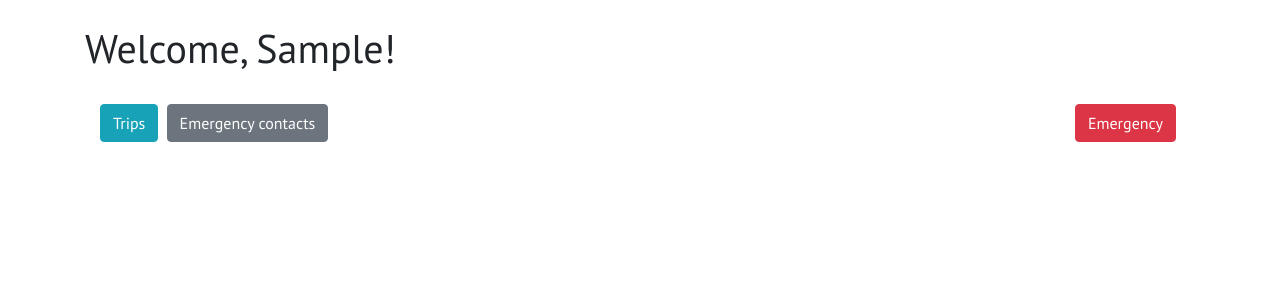
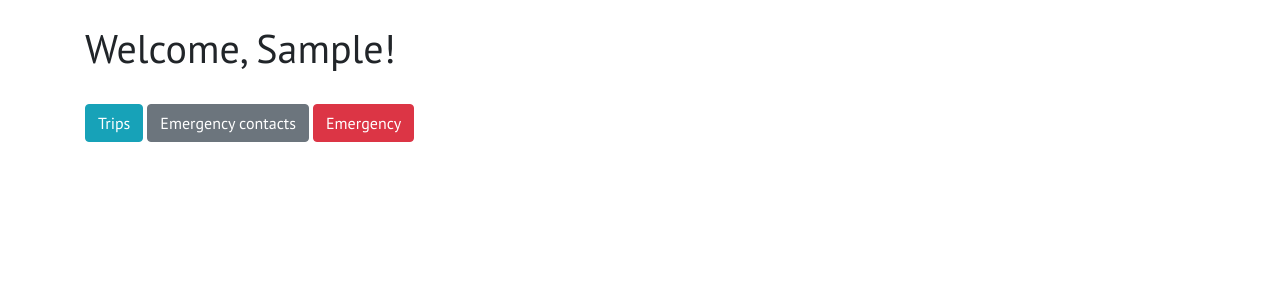
Before and after one commit to srivardhansajja/stay-safe, a Django app: page / in a window 1280 px wide. Shown: the part 56-356 px from the top of the page. Run offline with Django 3.2, Linux system fonts and the light colour scheme; the visitor is signed in with stand-in values (Sample User, id 1); parts of the project's set-up code (start-up, migrations or seed data) failed here and were passed over; some libraries are stand-ins or nearby versions.

Commit message:
fixed html for emergency button

```diff
--- a/apps/pages/urls.py
+++ b/apps/pages/urls.py
@@ -34,10 +34,13 @@ urlpatterns = [
          name='trip_delete'
          ),
 
+    # Trip mark as complete
     path('trips/<int:pk>/mark_complete',
          views.mark_complete,
          name='mark_complete'
          ),
+
+    # Emergency button pressed
     path('trips/emergency_mode',
          views.emergency_mode,
          name='emergency_mode'
--- a/templates/home.html
+++ b/templates/home.html
@@ -11,11 +11,11 @@
     {% if user.is_authenticated %}
     <br><h1>Welcome, {{ user.first_name }}!</h1><br>
 
-        <!-- Create a trip -->
-        <form id="trip_options" class="form-inline ml-auto">
-        <div class="container">
-            <div class="row">
-                <div class="col-md-10">
+    <!-- Trips, Emergency Contacts, Emergency button -->
+    <div class="container-fluid">
+        <div class="row">
+            <div class="form-inline float-left">
+                <form id="trip_options" class="form-inline ml-auto">
 
                     <!-- View trips -->
                     <a href="{% url 'trip_list' %}" class="btn btn-info btn-md mr-1" \
@@ -29,23 +29,18 @@
                         Emergency contacts
                     </a>
 
+                </form>
 
-                </div>
-                <div class="col-md-2">
-                    <!-- Emergency! -->
-                    <!-- <a href="" class="btn btn btn-danger btn-md float-right pull-right mr-1" \
-                        role="button" aria-pressed="true">
+                <!-- Emergency Button -->
+                <form method="POST" action="{% url 'emergency_mode' %}">
+                    {% csrf_token %}
+                    <button class="btn btn btn-danger btn-md" name="emergencybtn">
                         Emergency
-                    </a>  -->
-                    <form method="POST" action="{% url 'emergency_mode' %}">
-                        {% csrf_token %}
-                        <button class="btn btn btn-danger btn-md float-right pull-right mr-1" name="emergencybtn">Emergency</button>
-                    </form>
-                </div>
+                    </button>
+                </form>
             </div>
         </div>
-
-        </form>
+    </div>
 
     <!-- User is logged out -->
     {% else %}
```
Also changed, not shown: apps/pages/models.py (+7 -7 lines), apps/pages/views.py (+4 -4 lines).
